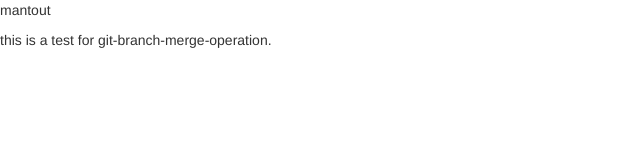
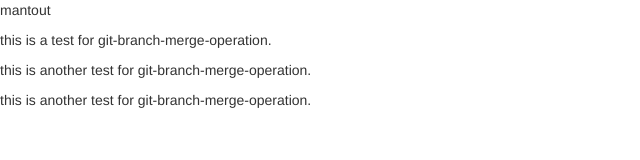
Before and after one commit to mantout/mantout.github.io, a plain HTML site: page index.html in a window 1280 px wide. Shown: the whole page, without its empty margins (0-640 px from the left). Drawn offline with nearby package versions, Linux system fonts and the light colour scheme.

Commit message:
this is another test for git-branch-merge-operation

```diff
--- a/index.html
+++ b/index.html
@@ -11,6 +11,8 @@
   <div id="main" width="80%">
     <p class="title">mantout</p>
 	<p>this is a test for git-branch-merge-operation.</p>
+	<p>this is another test for git-branch-merge-operation.</p>
+	<p>this is another test for git-branch-merge-operation.</p>
   </div>
 </body>
 </html>
```
